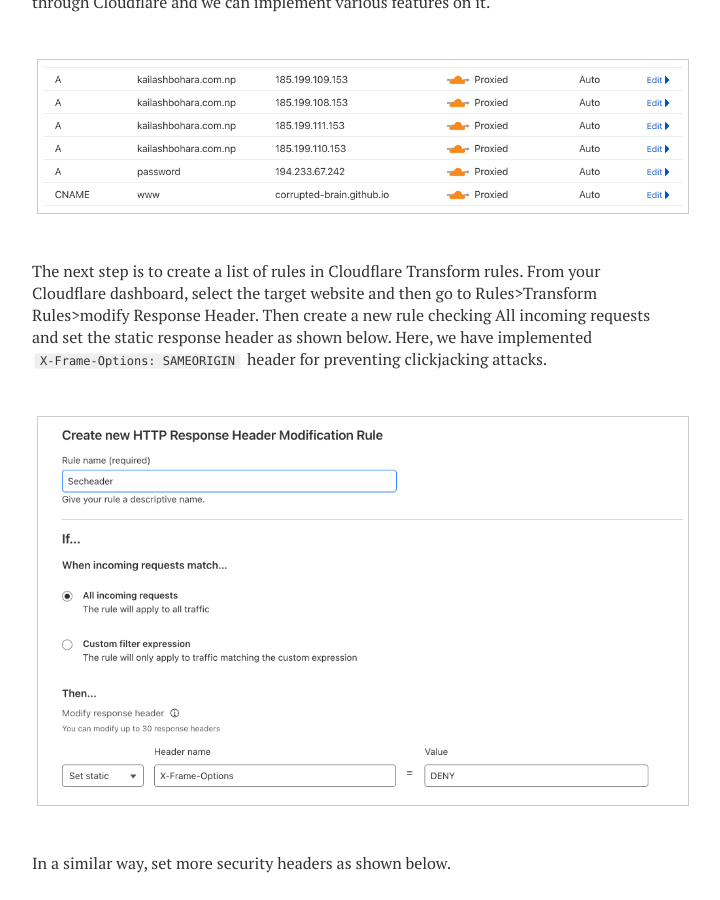
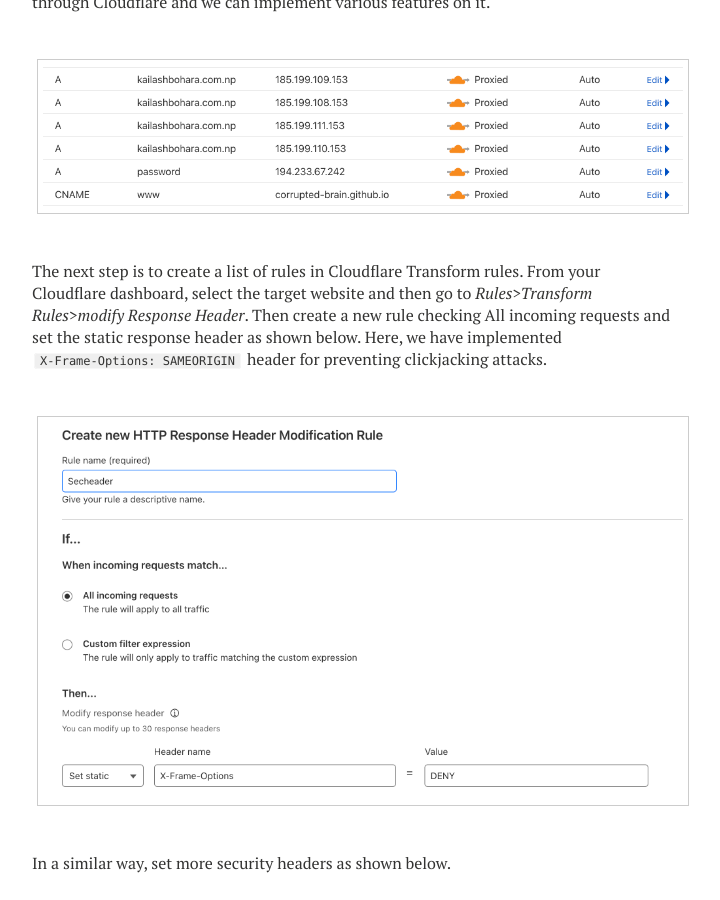
Before and after one commit to corrupted-brain/blog, a Jekyll site: the page built from _posts/2023-08-10-adding-security-headers-using-cloudflare-transform-rules-in-a-static-website.md, in a window 1280 px wide and 900 px high, scrolled down 1031 px. Shown: the whole window, without its empty margins (288-1008 px from the left). Built offline with Jekyll 4.4.1, drawn with Linux system fonts in a browser that asks for light colours.

```diff
--- a/_posts/2023-08-10-adding-security-headers-using-cloudflare-transform-rules-in-a-static-website.md
+++ b/_posts/2023-08-10-adding-security-headers-using-cloudflare-transform-rules-in-a-static-website.md
@@ -17,7 +17,7 @@ First, we need to confirm that we have enabled the “orange cloud” so that tr
 
 ![Enable orange cloud in cloudflare](/images/posts/securityheader/header2.png)
 
-The next step is to create a list of rules in Cloudflare Transform rules. From your Cloudflare dashboard, select the target website and then go to Rules>Transform Rules>modify Response Header. Then create a new rule checking All incoming requests and set the static response header as shown below. Here, we have implemented `X-Frame-Options: SAMEORIGIN`  header for preventing clickjacking attacks.
+The next step is to create a list of rules in Cloudflare Transform rules. From your Cloudflare dashboard, select the target website and then go to _Rules>Transform Rules>modify Response Header_. Then create a new rule checking All incoming requests and set the static response header as shown below. Here, we have implemented `X-Frame-Options: SAMEORIGIN`  header for preventing clickjacking attacks.
 
 ![X-Frame-Options header](/images/posts/securityheader/header3.png)
 
```
